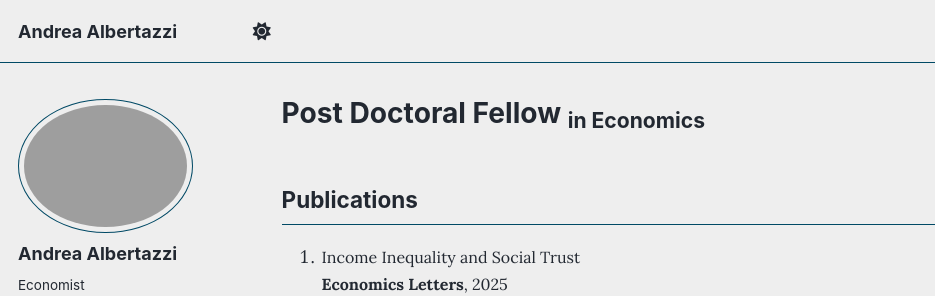
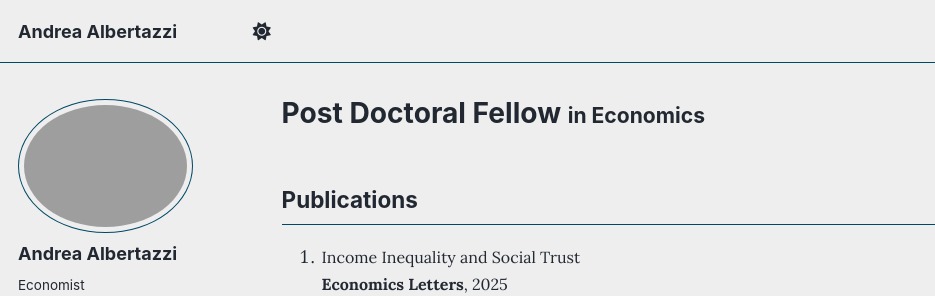
Before and after one commit to tazze87/tazze87.github.io, a Jekyll site: the page built from _pages/about.md, in a window 1280 px wide. Shown: the top 296 px of the page, without its empty margins (0-935 px from the left). Built offline with Jekyll 4.4.1, drawn with Linux system fonts in a browser that asks for light colours; some web fonts are replaced; a script that is not in the unit is left out.

```diff
--- a/_pages/about.md
+++ b/_pages/about.md
@@ -1,7 +1,7 @@
 ---
 layout: single
 permalink: /
-title: "Post Doctoral Fellow <sub>in Economics</sub>"
+title: "Post Doctoral Fellow <small>in Economics</small>"
 author_profile: true
 ---
 
```
